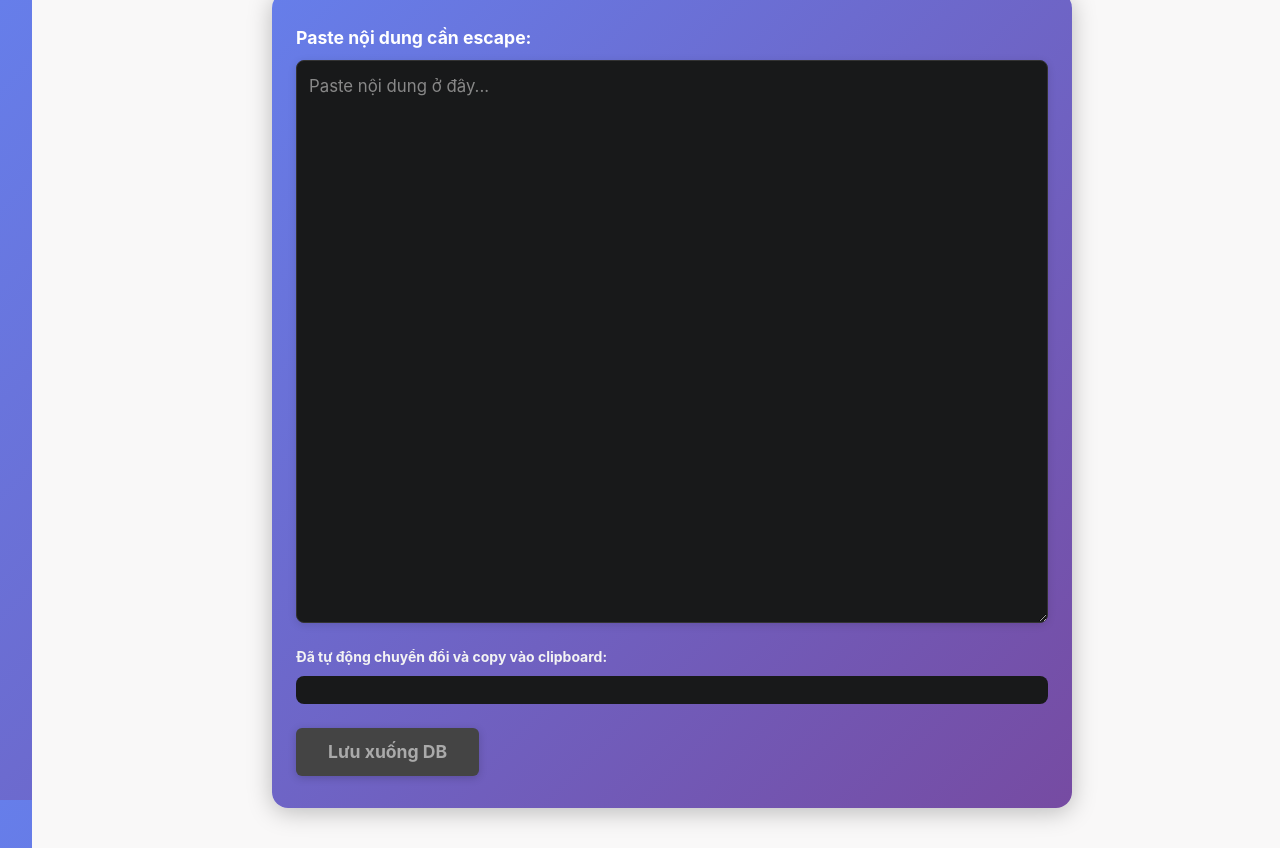
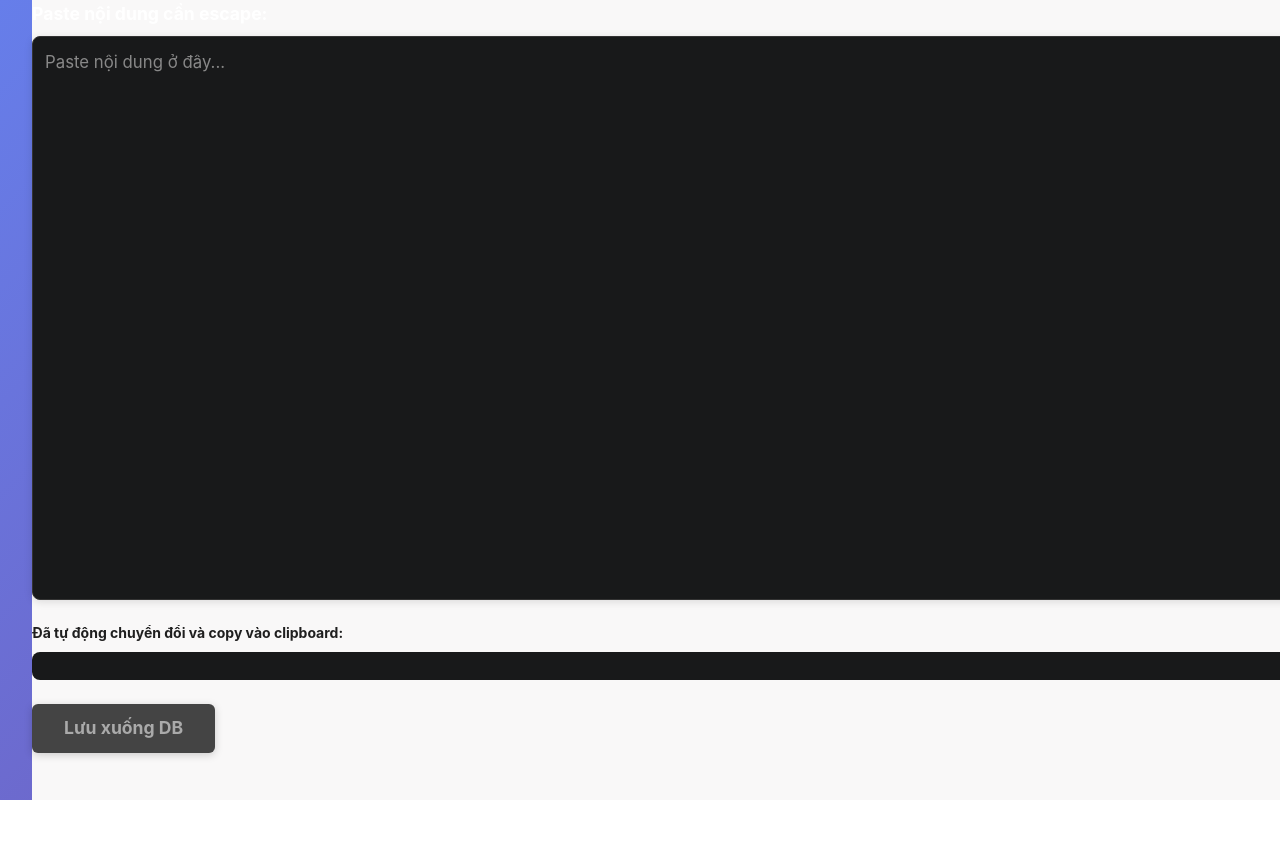
Before and after one commit to Vivfsymr/expense-fe, a Vue app in the folder expense-fe/: page /add-word in a window 1280 px wide. Shown: the top 848 px of the page. After the commit the page ends 800 px from the top, so only its background shows below. Built offline with nearby package versions, Linux system fonts and the light colour scheme; sample sign-in values are in the browser's storage.

Commit message:
Remove unused styles from AddWordView for cleaner code

```diff
--- a/expense-fe/src/views/AddWordView.vue
+++ b/expense-fe/src/views/AddWordView.vue
@@ -20,29 +20,6 @@
 </template>
 
 <style scoped>
-.add-word-dark {
-  max-width: 800px;
-  margin: 40px auto;
-  padding: 32px 24px;
-  border-radius: 16px;
-  background: linear-gradient(135deg, #667eea 0%, #764ba2 100%);
-  color: #f3f3f3;
-  box-shadow: 0 4px 24px 0 rgba(0,0,0,0.25);
-  position: relative;
-}
-
-/* Add gradient border effect */
-.add-word-dark::before {
-  content: '';
-  position: absolute;
-  top: -3px;
-  left: -3px;
-  right: -3px;
-  bottom: -3px;
-  background: linear-gradient(135deg, #667eea 0%, #764ba2 50%, #f093fb 100%);
-  border-radius: 19px;
-  z-index: -1;
-}
 
 label {
   color: #fff;
```
